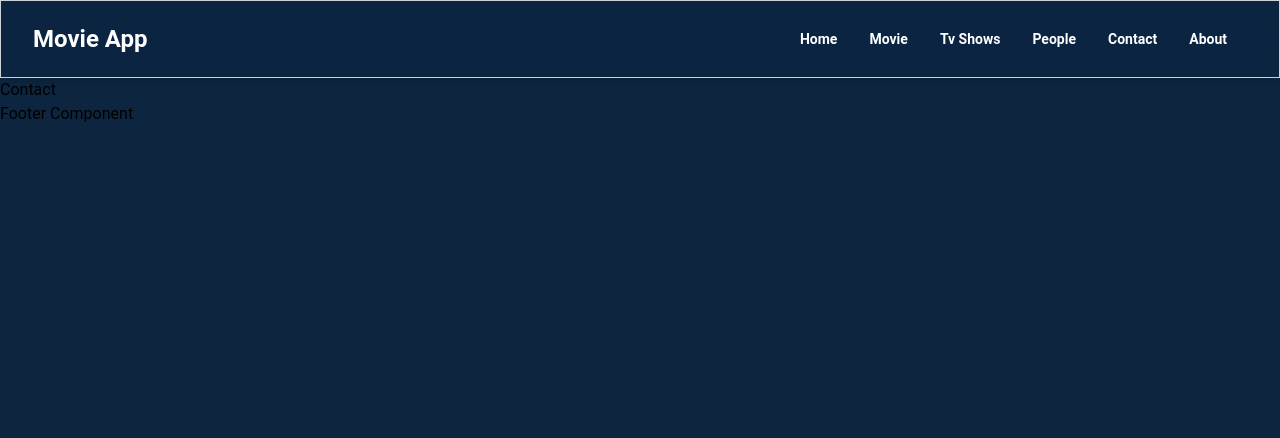
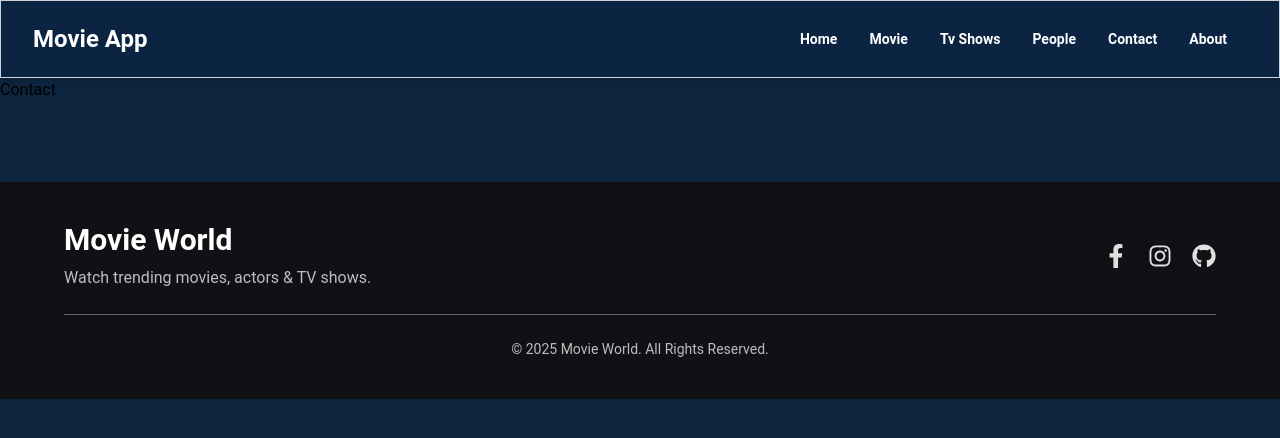
Before and after one commit to Mahamoudabdelfatah/Movie-App, a React (Vite) app: page /contact in a window 1280 px wide. Shown: the top 438 px of the page. Built offline with nearby package versions, Linux system fonts and the light colour scheme.

Commit message:
Footer Component and Not Found Page

```diff
--- a/package.json
+++ b/package.json
@@ -29,6 +29,7 @@
     "axios": "^1.13.2",
     "react": "^18.3.1",
     "react-dom": "^18.3.1",
+    "react-icons": "^5.5.0",
     "react-router-dom": "^7.10.1",
     "react-slick": "^0.31.0",
     "slick-carousel": "^1.8.1"
--- a/src/Components/Footer/Footer.jsx
+++ b/src/Components/Footer/Footer.jsx
@@ -1,11 +1,42 @@
-import React from 'react'
+import React from "react";
+import { FaFacebookF, FaInstagram, FaGithub } from "react-icons/fa";
 
 const Footer = () => {
   return (
-    <div>
-      Footer Component
-    </div>
-  )
-}
+    <footer className="mt-20 bg-[#0f1115] text-gray-300 py-10 px-6">
 
-export default Footer
+      {/* container */}
+      <div className="max-w-6xl mx-auto">
+
+        {/* Top */}
+        <div className="flex flex-col md:flex-row justify-between items-center gap-6">
+
+          <div className="text-center md:text-left">
+            <h2 className="text-3xl font-bold text-white">Movie World</h2>
+            <p className="text-gray-400 mt-2">
+              Watch trending movies, actors & TV shows.
+            </p>
+          </div>
+
+          {/* Social Icons */}
+          <div className="flex gap-5 text-2xl">
+            <a href="#" className="hover:text-white transition"><FaFacebookF /></a>
+            <a href="#" className="hover:text-white transition"><FaInstagram /></a>
+            <a href="#" className="hover:text-white transition"><FaGithub /></a>
+          </div>
+
+        </div>
+
+        {/* Divider */}
+        <div className="w-full my-6 border-t border-gray-700"></div>
+
+        {/* Bottom */}
+        <p className="text-center text-gray-400 text-sm">
+          © {new Date().getFullYear()} Movie World. All Rights Reserved.
+        </p>
+      </div>
+    </footer>
+  );
+};
+
+export default Footer;
--- a/src/Pages/Notfound/Notfound.jsx
+++ b/src/Pages/Notfound/Notfound.jsx
@@ -1,11 +1,32 @@
 import React from 'react'
+import { Link } from "react-router-dom";
+
 
 const Notfound = () => {
   return (
-    <div>
-      Not Found Page
+    <div className="h-screen flex flex-col items-center justify-center text-white px-4">
+
+      <h1 className="text-9xl font-extrabold tracking-widest text-red-600">
+        404
+      </h1>
+
+      <p className="text-2xl mt-5 text-gray-300 font-semibold">
+        Page Not Found
+      </p>
+
+      <p className="text-gray-500 mt-2">
+        The page you are looking for does not exist or moved
+      </p>
+
+      <Link
+        to="/"
+        className="mt-6 px-8 py-3 bg-red-600 hover:bg-red-500 transition rounded-lg text-lg font-semibold"
+      >
+        Go Home
+      </Link>
+
     </div>
-  )
+  );
 }
 
 export default Notfound
```
Also changed, not shown: 1 other file (tests, documents, lock files or other folders).
